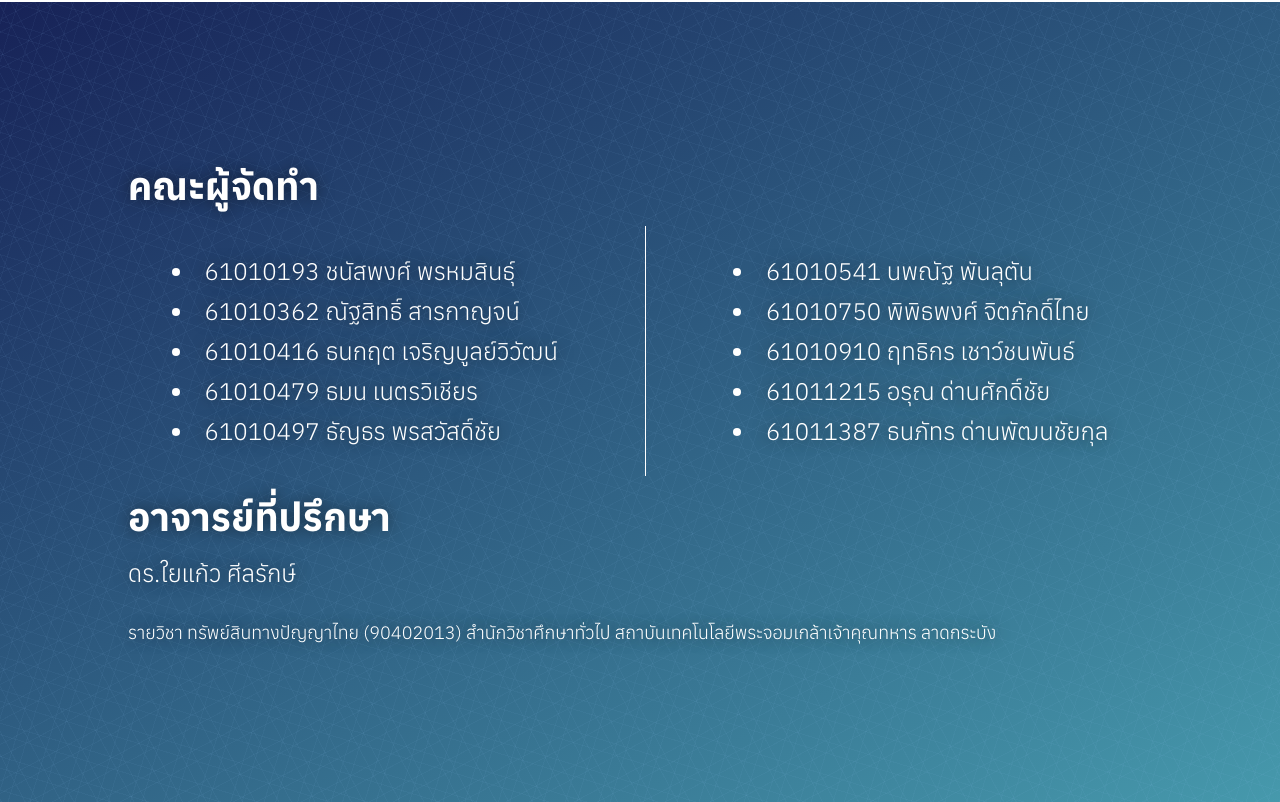
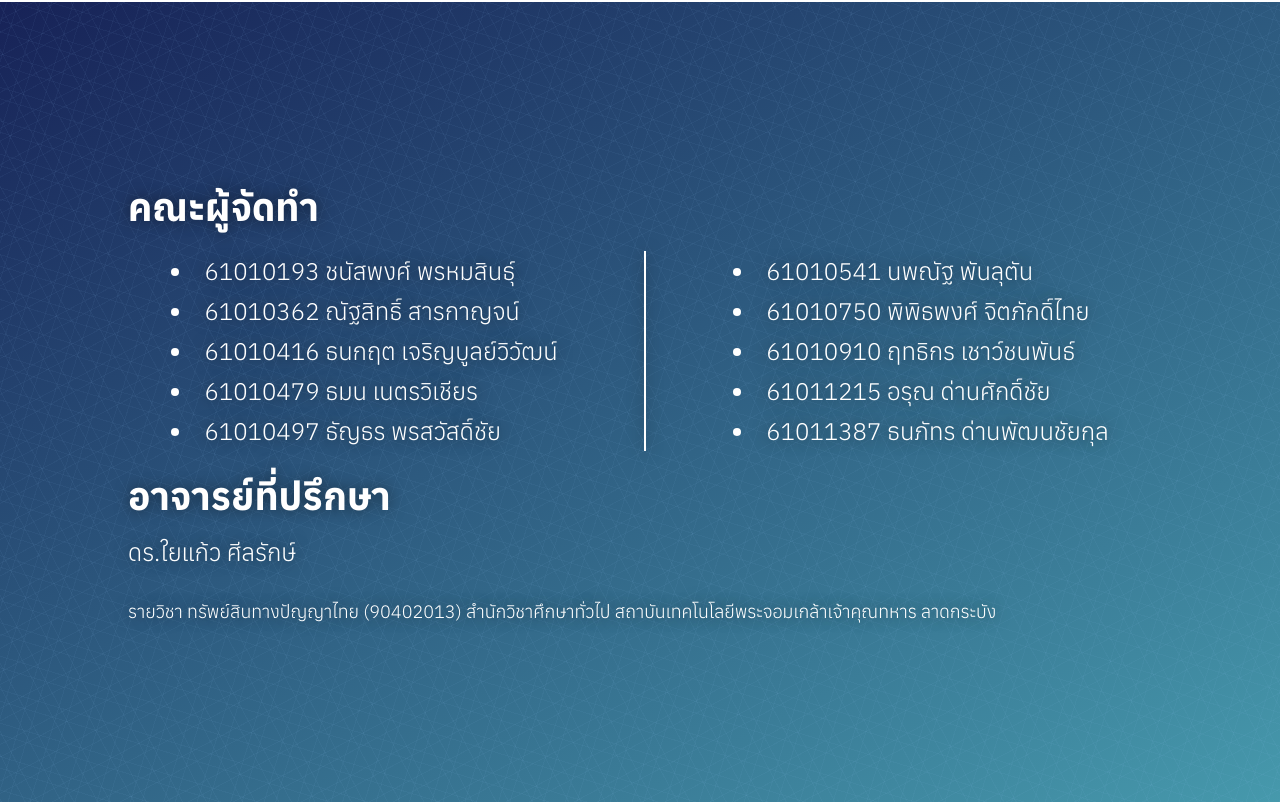
Before and after one commit to thanapat722/ThaiIntellectual-TrademarkLaw, a React (Create React App) app: page / in a window 1280 px wide. Shown: the part 1598-2400 px from the top of the page. Built offline with nearby package versions, Linux system fonts and the light colour scheme.

Commit message:
update style

```diff
--- a/src/App.css
+++ b/src/App.css
@@ -217,7 +217,8 @@ html {
 }
 
 .bottom-content .name .divider {
-  height: 250px;
+  height: 200px;
   background-color: white;
-  min-width: 1px;
+  width: 2px;
+  box-shadow: 0 0 15px rgba(0, 0, 0, 0.5);
 }
```
